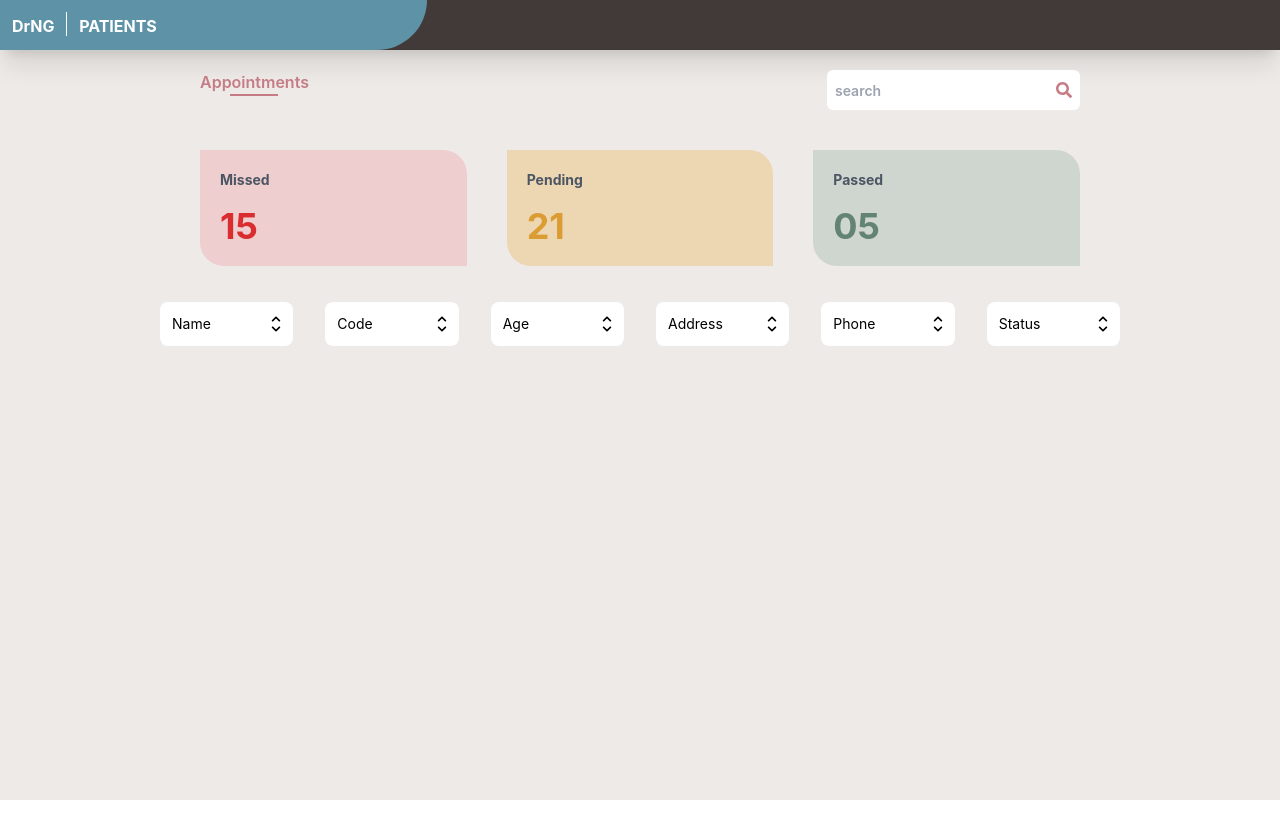
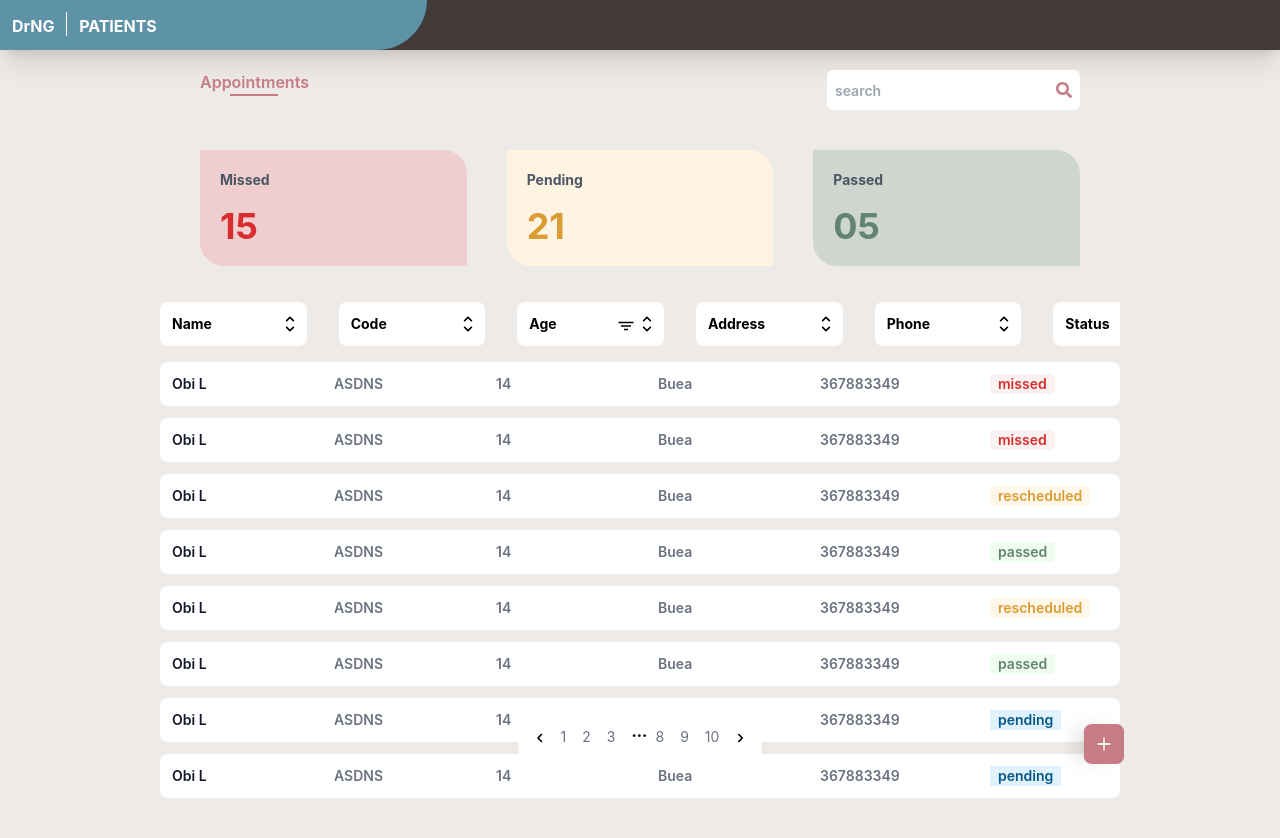
Before and after one commit to Oben-Desmond/Patient-Appointment-System, a React (Create React App) app: page / in a window 1280 px wide. Before the commit the page ends 800 px from the top, so only its background shows below. Built offline with nearby package versions, Linux system fonts and the light colour scheme.

Commit message:
home page components ui

```diff
--- /dev/null
+++ b/src/components/ListPaginationController.component.tsx
@@ -0,0 +1,41 @@
+import React from 'react'
+import { FaChevronLeft, FaChevronRight } from 'react-icons/fa'
+import { PatientRecord } from '../types'
+
+const ListPaginationController: React.FC<{ list: PatientRecord[] }> = ({ list }) => {
+    return (
+        <div className='bg-white rounded-lg inline-block p-2  mx-auto'>
+            <button className="p-1 px-2">
+                <FaChevronLeft className='inline-block text-[10px]' />
+            </button>
+            <button className="p-1 px-2 text-gray-500 text-sm" >
+                1
+            </button>
+            <button className="p-1 px-2 text-gray-500 text-sm" >
+                2
+            </button>
+            <button className="p-1 px-2 text-gray-500 text-sm" >
+                3
+            </button>
+            <button className="p-1 px-2 relative text-black font-black text-sm" >
+                <span className='bottom-1 absolute'>
+                    ...
+                </span>
+            </button>
+            <button className="p-1 ml-2 px-2 text-gray-500 text-sm" >
+                8
+            </button>
+            <button className="p-1 px-2 text-gray-500 text-sm" >
+                9
+            </button>
+            <button className="p-1 px-2 text-gray-500 text-sm" >
+                10
+            </button>
+            <button className="p-1 px-2">
+                <FaChevronRight className='inline-block text-[10px]' />
+            </button>
+        </div>
+    )
+}
+
+export default ListPaginationController
--- /dev/null
+++ b/src/components/PatientRecordItem.component.tsx
@@ -0,0 +1,41 @@
+import React from 'react'
+import { PatientRecord } from '../types'
+
+const PatientRecordItem: React.FC<{ record: PatientRecord }> = ({ record }) => {
+    let color: string | null = null
+
+    switch (record.status) {
+        case 'missed': color = 'danger';
+            break;
+        case 'passed': color = 'success';
+            break;
+        case 'rescheduled': color = 'warning';
+            break;
+
+        default: color = null;
+            break;
+    }
+
+
+    return (
+        <div className="grid hover:bg-gray-50 active:opacity-80 cursor-pointer gap-0 md:gap-9 grid-cols-6 mb-3 text-gray-500 font-semibold p-3 px-3 bg-white text-sm rounded-lg">
+            <div className='text-gray-900  col-span-2 md:col-span-1'>{record.name}</div>
+            <div>{record.code}</div>
+            <div>{record.age}</div>
+            <div>{record.address}</div>
+            <div className='overflow-hidden'>{record.phone}</div>
+            <div className=' overflow-visible md:overflow-hidden mt-3 md:mt-0'>
+                {color && <span className={`ml-2 p-1 px-2 font-semibold rounded-lg max-w-full text-sm text-${color}-dark bg-${color}-tint`}>
+                    {record.status}
+                </span>}
+                {
+                    !color && <span className={`ml-2 p-2 font-semibold max-w-full text-sm  rounded-lg text-sky-800 bg-sky-100`}>
+                        {record.status}
+                    </span>
+                }
+            </div>
+        </div>
+    )
+}
+
+export default PatientRecordItem
--- a/src/components/PatientRecordList.component.tsx
+++ b/src/components/PatientRecordList.component.tsx
@@ -1,6 +1,8 @@
 import React from 'react'
 import { FaChevronDown, FaChevronUp } from 'react-icons/fa'
 import { PatientRecord } from '../types'
+import PatientRecordItem from './PatientRecordItem.component'
+import { IoFilterSharp } from "react-icons/io5"
 
 const PatientRecordList: React.FC<{ list: PatientRecord[] }> = ({ list }) => {
 
@@ -10,14 +12,31 @@ const PatientRecordList: React.FC<{ list: PatientRecord[] }> = ({ list }) => {
     return (
         <div  >
             <div className="filter-header">
-                <div className="grid grid-cols-6 gap-8">
-                    {filters.map((filter, index) => <div key={index} className="p-3 capitalize rounded-lg text-black bg-white inline-block text-sm">
+                <div className='w-full overflow-scroll md:overflow-auto py-4 md:py-0'>
+                    <div className="grid grid-cols-6 gap-8 " style={{ width: '130vh' }}>
+                        {filters.map((filter, index) => <div key={index} className="p-3 col-span-1  font-bold capitalize rounded-lg text-black bg-white inline-block text-sm">
                             {filter}
                             <div className="inline-block float-right">
                                 <FaChevronUp className='text-[10px]' />
                                 <FaChevronDown className='text-[10px]' />
                             </div>
+                            <div className="inline-block mt-1 float-right mr-2">
+                                {
+                                    (filter == "age" || filter == "status") && <IoFilterSharp className='text-[16px]' />}
+                            </div>
+
+
                         </div>)}
+                    </div>
+                </div>
+                <div className='py-4'>
+                    {
+                        list.map((record, index) => {
+                            return (
+                                <PatientRecordItem record={record} />
+                            )
+                        })
+                    }
                 </div>
             </div>
         </div>
--- a/src/components/SummaryCard.component.tsx
+++ b/src/components/SummaryCard.component.tsx
@@ -2,7 +2,7 @@ import React from 'react'
 
 const SummaryCard = ({ value, status, color }: { value: string, status: string, color: string }) => {
     return (
-        <div className={`p-5 bg-${color}-light text-${color}-dark rounded-tr-3xl rounded-bl-3xl`}>
+        <div className={`p-5 bg-${color}-light col-span-3 md:col-span-1 text-${color}-dark rounded-tr-3xl rounded-bl-3xl`}>
             <div className="font-bold text-sm mb-4 text-gray-600">{status}</div>
             <div className="text-4xl font-bold">
                 {value}
--- a/src/data/records.ts
+++ b/src/data/records.ts
@@ -42,7 +42,7 @@ export const AppointmentData: PatientRecord[] = [
         phone: "367883349",
         post_ap_comment: "abndab dbanbd",
         sex: 'male',
-        status: "missed",
+        status: "rescheduled",
         timestamp: Date.now()
     }
     ,
@@ -57,7 +57,68 @@ export const AppointmentData: PatientRecord[] = [
         phone: "367883349",
         post_ap_comment: "abndab dbanbd",
         sex: 'male',
-        status: "missed",
+        status: "passed",
+        timestamp: Date.now()
+    }
+
+    ,
+    {
+        address: 'Buea',
+        age: 14,
+        ap_comment: 'anjdjs sndbs nbdnfbdn nsbndbns dnbnsbdn',
+        code: 'ASDNS',
+        email: 'hjahj@jjk.com',
+        name: 'Obi L',
+        number: '7837843873',
+        phone: "367883349",
+        post_ap_comment: "abndab dbanbd",
+        sex: 'male',
+        status: "rescheduled",
+        timestamp: Date.now()
+    }
+    ,
+    {
+        address: 'Buea',
+        age: 14,
+        ap_comment: 'anjdjs sndbs nbdnfbdn nsbndbns dnbnsbdn',
+        code: 'ASDNS',
+        email: 'hjahj@jjk.com',
+        name: 'Obi L',
+        number: '7837843873',
+        phone: "367883349",
+        post_ap_comment: "abndab dbanbd",
+        sex: 'male',
+        status: "passed",
+        timestamp: Date.now()
+    }
+    ,
+    {
+        address: 'Buea',
+        age: 14,
+        ap_comment: 'anjdjs sndbs nbdnfbdn nsbndbns dnbnsbdn',
+        code: 'ASDNS',
+        email: 'hjahj@jjk.com',
+        name: 'Obi L',
+        number: '7837843873',
+        phone: "367883349",
+        post_ap_comment: "abndab dbanbd",
+        sex: 'male',
+        status: "pending",
+        timestamp: Date.now()
+    }
+    ,
+    {
+        address: 'Buea',
+        age: 14,
+        ap_comment: 'anjdjs sndbs nbdnfbdn nsbndbns dnbnsbdn',
+        code: 'ASDNS',
+        email: 'hjahj@jjk.com',
+        name: 'Obi L',
+        number: '7837843873',
+        phone: "367883349",
+        post_ap_comment: "abndab dbanbd",
+        sex: 'male',
+        status: "pending",
         timestamp: Date.now()
     }
 
--- a/src/index.css
+++ b/src/index.css
@@ -5,12 +5,15 @@
   --color-danger: #C57C85;
   --color-danger-dark: #DA2D2F;
   --color-danger-light: #EFCECF;
+  --color-danger-tint: #fcf1f1;
   --color-success-light: #CFD6CF;
+  --color-success-tint: #effdef;
   --color-success: #638373;
   --color-success-dark: #365143;
   --color-warning: #DA9C33;
   --color-warning-dark: #DA9C33;
-  --color-warning-light: #edd7b2;
+  --color-warning-light: #fff4e2;
+  --color-warning-tint: #fff7ea;
 }
 
 
@@ -34,6 +37,10 @@
   background-color: var(--color-danger-light);
 }
 
+.bg-danger-tint {
+  background-color: var(--color-danger-tint);
+}
+
 .bg-danger-dark {
   background-color: var(--color-danger-dark);
 }
@@ -46,6 +53,13 @@
   background-color: var(--color-success-light);
 }
 
+.bg-warning-tint {
+  background-color: var(--color-warning-tint);
+}
+
+.bg-success-tint {
+  background-color: var(--color-success-tint);
+}
 
 .text-danger {
   color: var(--color-danger)
--- a/src/screens/Home.screen.tsx
+++ b/src/screens/Home.screen.tsx
@@ -1,31 +1,34 @@
-import React from 'react'
+import React, { useState } from 'react'
+import ListPaginationController from '../components/ListPaginationController.component'
 import PatientRecordList from '../components/PatientRecordList.component'
 import SearchBox from '../components/SearchBox.component'
 import SummaryCard from '../components/SummaryCard.component'
 import { AppointmentData } from '../data/records'
+import { IoMdAdd } from 'react-icons/io'
 
 const Home = () => {
+    const [list, setlist] = useState(AppointmentData)
     return (
-        <div className='bg-light min-h-screen'>
+        <div className='bg-light min-h-screen relative'>
             <div className="header bg-tertiary shadow-xl">
                 <div className="w-1/3 p-3 text-white relative bg-secondary rounded-br-full font-bold" >
                     <span className='mr-2'>DrNG</span> <div className="w-[1px] -mb-1 h-6 bg-white inline-block"></div> <span className='ml-2'>PATIENTS</span>
                 </div>
             </div>
             <div className="h-5"></div>
-            <div className="px-40">
-                <div className="nav grid grid-cols-12 px-10">
-                    <div className="text-danger col-span-6 font-semibold">
+            <div className=" px-4 sm:px-10 lg:px-40">
+                <div className="nav grid grid-cols-12 sm:px-4 lg:px-10">
+                    <div className="text-danger col-span-12  sm:col-span-6 font-semibold">
                         <div className="inline-block">
                             <div>Appointments</div>
                             <div className="w-12 mx-auto h-[2px] bg-danger"></div>
                         </div>
                     </div>
-                    <div className="text-danger col-span-6 items-end font-semibold">
+                    <div className="text-danger col-span-12 mt-4 sm:mt-0 sm:col-span-6 items-end font-semibold">
                         <SearchBox />
                     </div>
                 </div>
-                <div className="grid grid-cols-3 gap-10 pt-10 pb-6 px-10">
+                <div className="grid grid-cols-3 gap-4 md:gap-10 pt-10 pb-6 sm:px-2 lg:px-10">
                     <SummaryCard color='danger' status='Missed' value='15' />
                     <SummaryCard color='warning' status='Pending' value='21' />
                     <SummaryCard color='success' status='Passed' value='05' />
@@ -34,6 +37,14 @@ const Home = () => {
                     <PatientRecordList list={AppointmentData} />
                 </div>
             </div>
+            <div className="relative inline-block md:block md:fixed bottom-1 md:bottom-10 z-20 left-1/2 -translate-x-1/2">
+                <ListPaginationController list={list} />
+            </div>
+            <div className="fixed hover:rotate-90 rotate-0 md:rotate-90 cursor-pointer transition-all bottom-10 z-20  right-10 sm:right-16 lg:right-40 ">
+                <div className="p-2 px-2 scale-125 bg-danger text-white rounded-md shadow-lg">
+                    <IoMdAdd />
+                </div>
+            </div>
 
         </div>
     )
```
Lines whose indentation alone changed are shown as unchanged.
